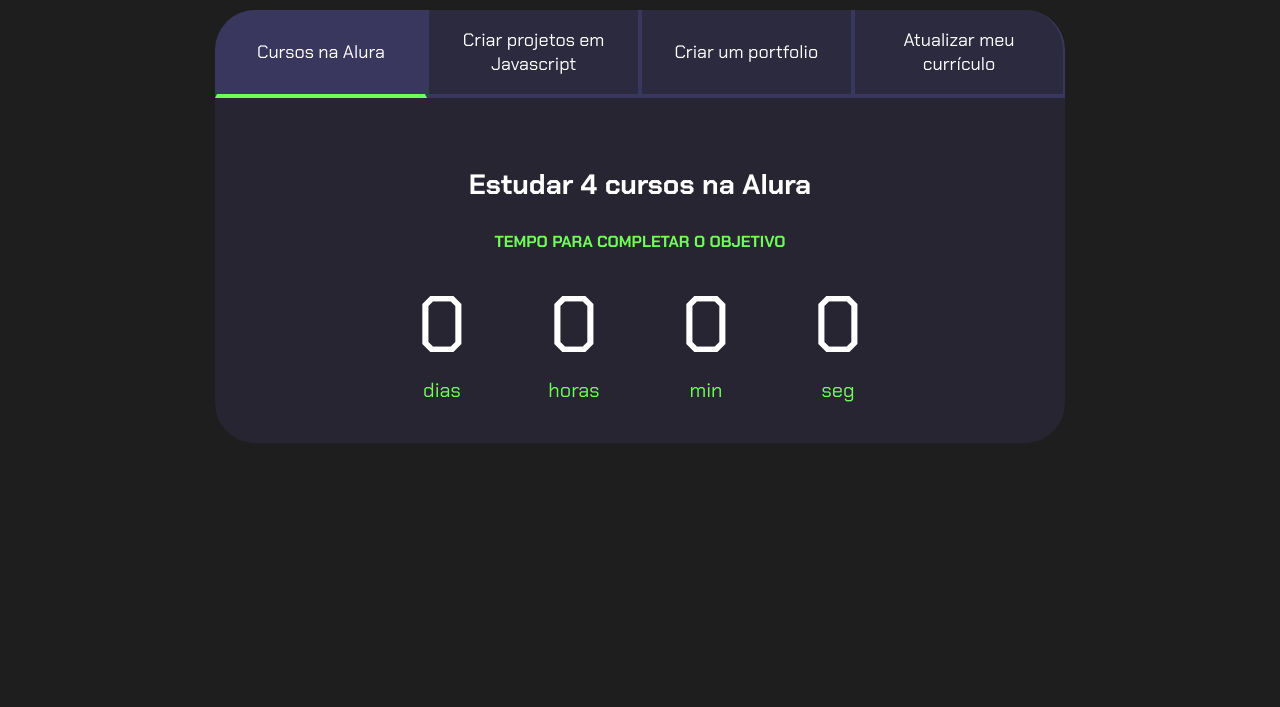
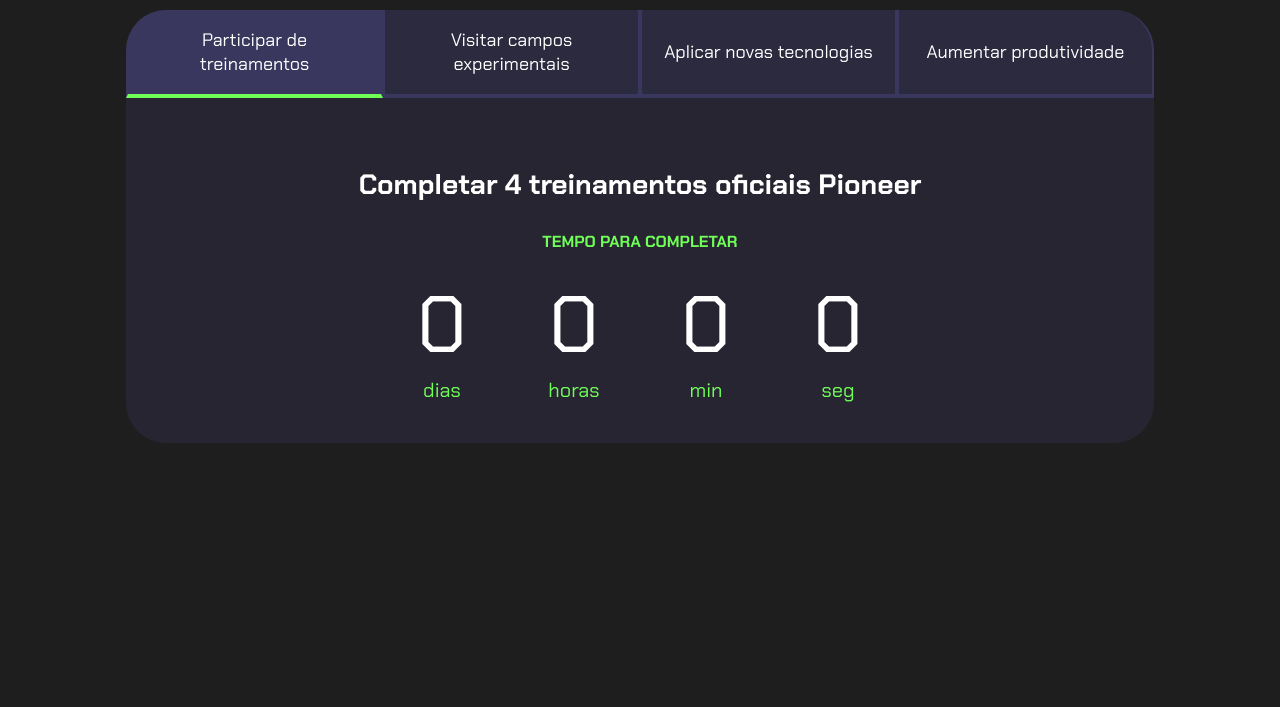
Before and after one commit to jonaszampierimarques/projeto-de-vida, a plain HTML site: page index.html in a window 1280 px wide. Shown: the part 93-800 px from the top of the page. Drawn offline with Linux system fonts and the light colour scheme.

Commit message:
Update index.html

```diff
--- a/index.html
+++ b/index.html
@@ -4,24 +4,24 @@
 <head>
     <meta charset="UTF-8">
     <meta name="viewport" content="width=device-width, initial-scale=1.0">
-    <title>Meus objetivos do ano</title>
+    <title>Meus Objetivos com a Pioneer</title>
     <link rel="stylesheet" href="style.css">
 </head>
 
 <body>
     <section class="conteudo-principal">
-        <h2 class="titulo-principal">Meus objetivos do ano<span>_</span></h2>
+        <h2 class="titulo-principal">Meus objetivos com a Pioneer<span>_</span></h2>
         <div class="conteudo">
             <div class="botoes">
-                <button class="botao ativo">Cursos na Alura</button>
-                <button class="botao">Criar projetos em Javascript</button>
-                <button class="botao">Criar um portfolio</button>
-                <button class="botao">Atualizar meu currículo</button>
+                <button class="botao ativo">Participar de treinamentos</button>
+                <button class="botao">Visitar campos experimentais</button>
+                <button class="botao">Aplicar novas tecnologias</button>
+                <button class="botao">Aumentar produtividade</button>
             </div>
             <div class="abas-textos">
                 <div class="aba-conteudo ativo">
-                    <h3 class="aba-conteudo-titulo-principal">Estudar 4 cursos na Alura</h3>
-                    <h4 class="aba-conteudo-titulo-secundario">Tempo para completar o objetivo</h4>
+                    <h3 class="aba-conteudo-titulo-principal">Completar 4 treinamentos oficiais Pioneer</h3>
+                    <h4 class="aba-conteudo-titulo-secundario">Tempo para completar</h4>
                     <div class="contador">
                         <div class="contador-digito">
                             <p class="contador-digito-numero" id="dias0"></p>
@@ -42,8 +42,8 @@
                     </div>
                 </div>
                 <div class="aba-conteudo">
-                    <h3 class="aba-conteudo-titulo-principal">Criar 5 projetos em Javascript</h3>
-                    <h4 class="aba-conteudo-titulo-secundario">Tempo para completar o objetivo</h4>
+                    <h3 class="aba-conteudo-titulo-principal">Visitar 3 campos experimentais Pioneer</h3>
+                    <h4 class="aba-conteudo-titulo-secundario">Tempo para completar</h4>
                     <div class="contador">
                         <div class="contador-digito">
                             <p class="contador-digito-numero" id="dias1"></p>
@@ -64,8 +64,8 @@
                     </div>
                 </div>
                 <div class="aba-conteudo">
-                    <h3 class="aba-conteudo-titulo-principal">Criar um portfolio com os meus 3 melhores projetos</h3>
-                    <h4 class="aba-conteudo-titulo-secundario">Tempo para completar o objetivo</h4>
+                    <h3 class="aba-conteudo-titulo-principal">Aplicar novas tecnologias Pioneer</h3>
+                    <h4 class="aba-conteudo-titulo-secundario">Tempo para completar</h4>
                     <div class="contador">
                         <div class="contador-digito">
                             <p class="contador-digito-numero" id="dias2"></p>
@@ -86,8 +86,8 @@
                     </div>
                 </div>
                 <div class="aba-conteudo">
-                    <h3 class="aba-conteudo-titulo-principal">Atualizar meu curriculo com os certificados da Alura</h3>
-                    <h4 class="aba-conteudo-titulo-secundario">Tempo para completar o objetivo</h4>
+                    <h3 class="aba-conteudo-titulo-principal">Aumentar produtividade usando sementes Pioneer</h3>
+                    <h4 class="aba-conteudo-titulo-secundario">Tempo para completar</h4>
                     <div class="contador">
                         <div class="contador-digito">
                             <p class="contador-digito-numero" id="dias3"></p>
```
